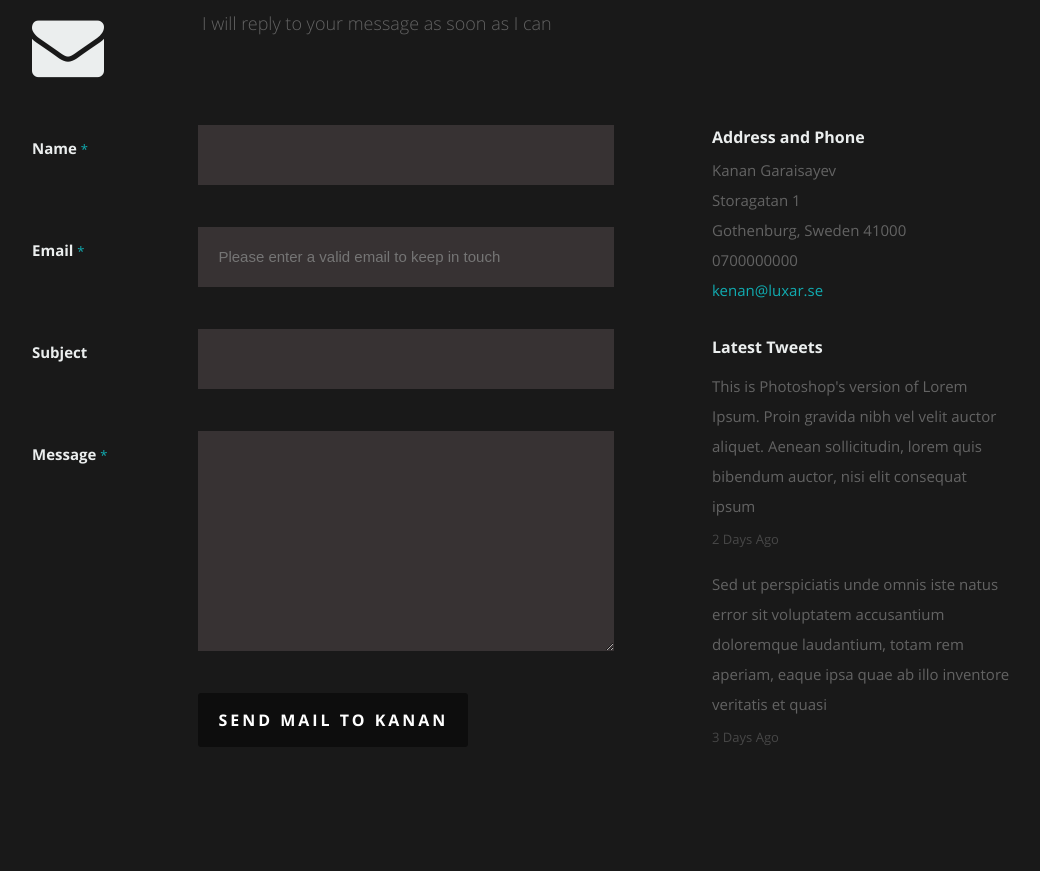
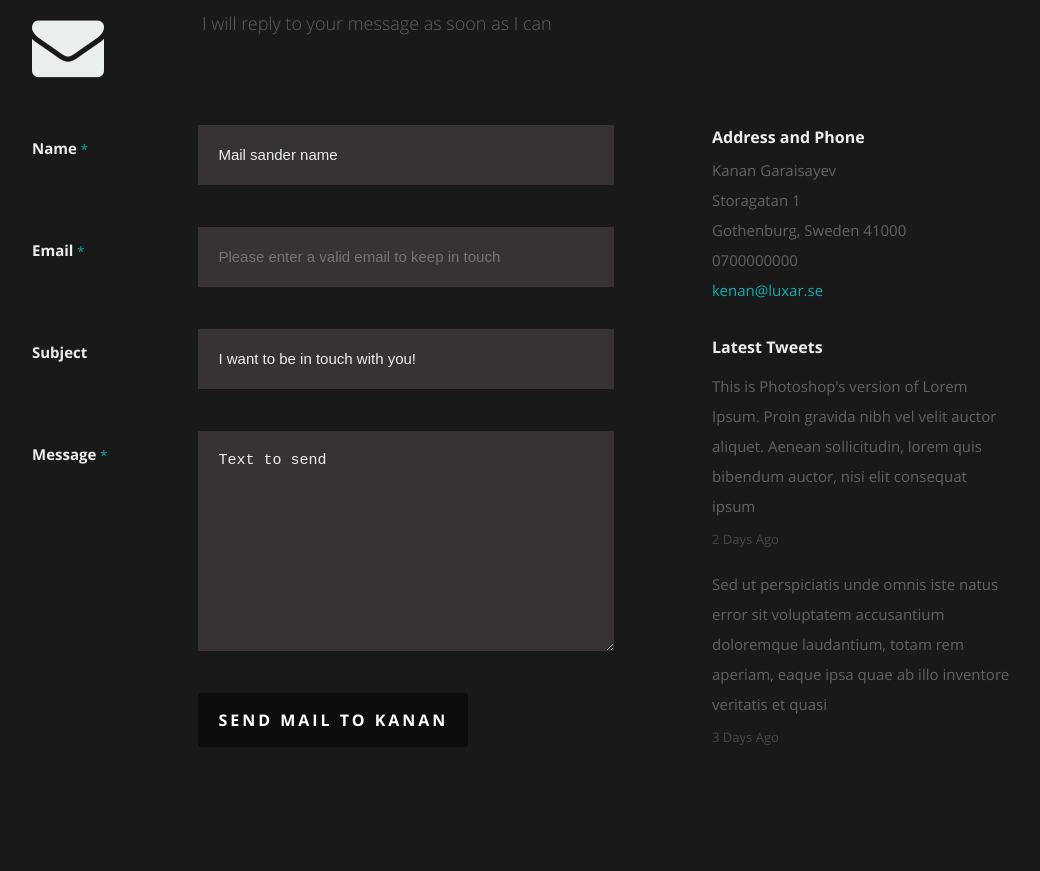
Before and after one commit to Kanan11/portfolio, a React (Create React App) app: page / in a window 1280 px wide. Shown: the part 5800-6671 px from the top of the page, without its empty margins (118-1158 px from the left). Built offline with nearby package versions, Linux system fonts and the light colour scheme.

Commit message:
placeholder mail sender

```diff
--- a/src/Components/MailSender.js
+++ b/src/Components/MailSender.js
@@ -1,10 +1,10 @@
 import React, { useState } from 'react';
 
 function SendEmailForm() {
-  const [contactName, setContactName] = useState('');
+  const [contactName, setContactName] = useState('Mail sander name ');
   const [contactEmail, setContactEmail] = useState('kenan@luxar.se');
-  const [contactSubject, setContactSubject] = useState('');
-  const [contactMessage, setContactMessage] = useState('');
+  const [contactSubject, setContactSubject] = useState('I want to be in touch with you! ');
+  const [contactMessage, setContactMessage] = useState('Text to send ');
     function sended () {
 
         console.log("Submitted");
```
